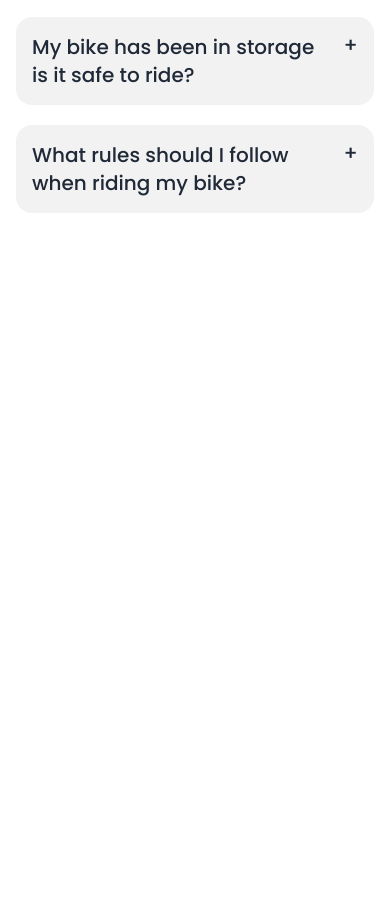
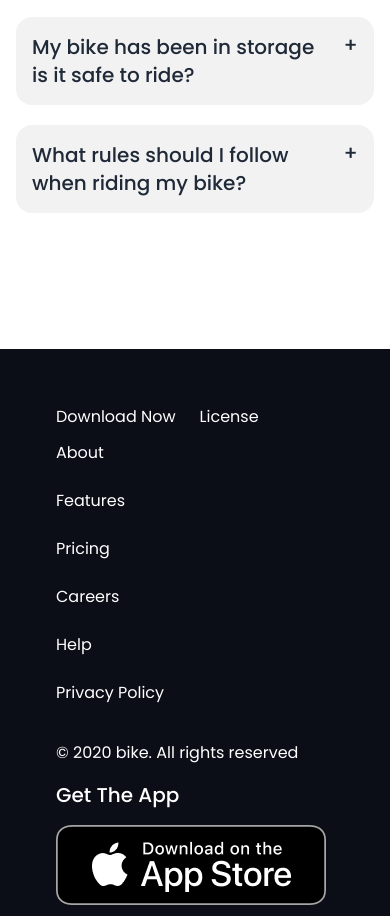
Before and after one commit to Antorkarmokar28/Biker-zone-with-tailwind, a plain HTML site: page index.html in a window 390 px wide. Shown: the part 7074-7990 px from the top of the page. Before the commit the page ends 7303 px from the top, so only its background shows below. Drawn offline with nearby package versions, Linux system fonts and the light colour scheme.

Commit message:
this website responsive footet section added

```diff
--- a/assets/style/style.css
+++ b/assets/style/style.css
@@ -8,3 +8,6 @@
 section{
     margin-top: 120px;
 }
+.footer{
+    margin-top: 120px;
+}
--- a/index.html
+++ b/index.html
@@ -309,8 +309,37 @@
     </main>
     <!-- =============== main end ================ -->
     <!-- ================ footer start ================= -->
-    <footer class="footer">
-
+    <footer class="footer p-14 bg-[#0B0D17]">
+      <div class="container mx-auto">
+        <div class="flex flex-col md:flex-row lg:flex-row w-full justify-between">
+          <!-- ====== footer menu inner ====== -->
+          <div class="footer-menu-inner">
+            <ul class="flex gap-6 text-base font-normal text-white mb-3">
+              <li><a href="#">Download Now</a></li>
+              <li><a href="#">License</a></li>
+            </ul>
+            <ul class="flex flex-col gap-6 text-base font-normal text-white mb-9">
+              <li><a href="#">About</a></li>
+              <li><a href="#">Features</a></li>
+              <li><a href="#">Pricing</a></li>
+              <li><a href="#">Careers</a></li>
+              <li><a href="#">Help</a></li>
+              <li><a href="#">Privacy Policy</a></li>
+            </ul>
+            <p class="text-base font-normal text-white">&copy; 2020 bike. All rights reserved</p>
+          </div>
+          <!-- ====== footer logo inner ====== -->
+          <div class="footer-logo-inner">
+            <h3 class="text-xl text-white font-medium mt-4 mb-4">Get The App</h3>
+            <div class="mb-4">
+              <a href="#"><img src="assets/images/others/ios.png" alt=""></a>
+            </div>
+            <div>
+              <a href="#"><img src="assets/images/others/android.png" alt=""></a>
+            </div>
+          </div>
+        </div>
+      </div>
     </footer>
     <!-- ================ footer end ================= -->
 </body>
```
